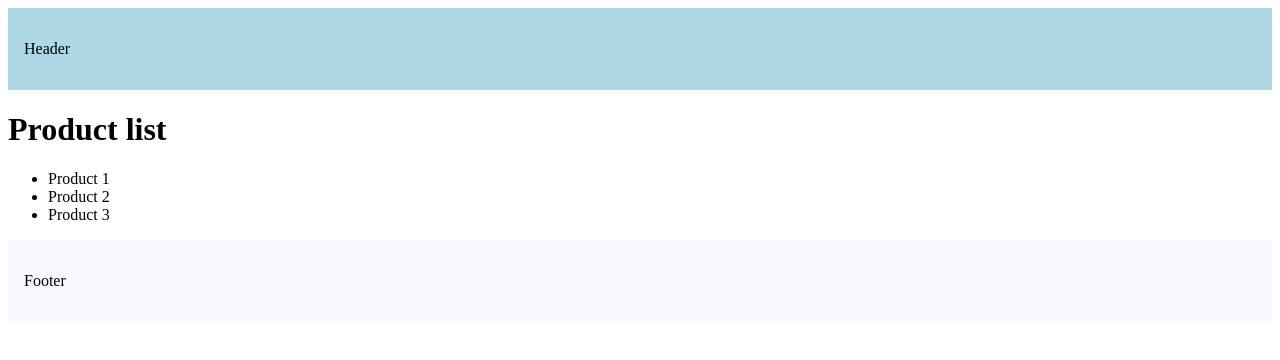
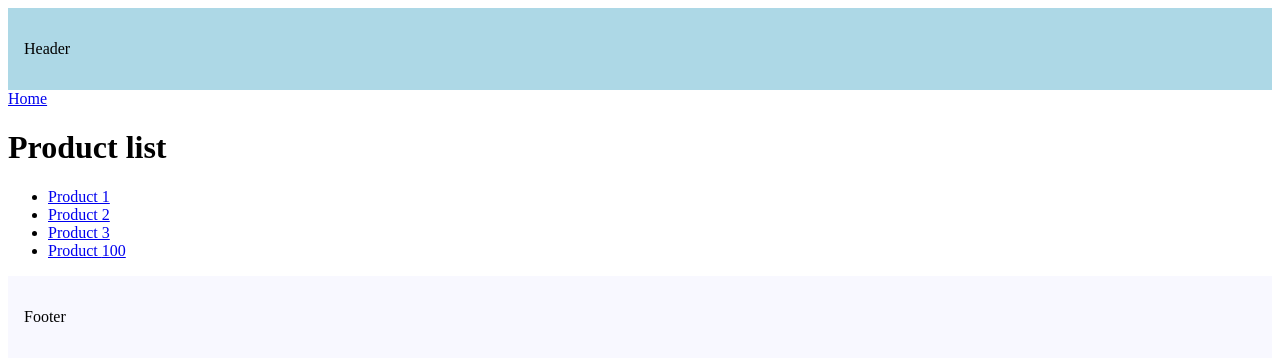
Before and after one commit to humbatovqara/nextjs15-tutorial, a Next.js app: page /products in a window 1280 px wide. Shown: the top 360 px of the page. Built offline with nearby package versions, Linux system fonts and the light colour scheme.

Commit message:
Link component (Tutorial-19)

```diff
--- a/src/app/products/page.tsx
+++ b/src/app/products/page.tsx
@@ -1,11 +1,28 @@
+import Link from "next/link";
+
 export default function ProductList() {
+  const productId = 100;
+
   return (
     <>
+      <Link href="/">Home</Link>
       <h1>Product list</h1>
       <ul>
-        <li>Product 1</li>
-        <li>Product 2</li>
-        <li>Product 3</li>
+        <li>
+          <Link href="/products/1">Product 1</Link>
+        </li>
+        <li>
+          <Link href="/products/2">Product 2</Link>
+        </li>
+        <li>
+          {/* Replace - clear history */}
+          <Link href="/products/3" replace>
+            Product 3
+          </Link>
+        </li>
+        <li>
+          <Link href={`/products/${productId}`}>Product {productId}</Link>
+        </li>
       </ul>
     </>
   );
```
Also changed, not shown: src/app/page.tsx (+9 -1 lines).
